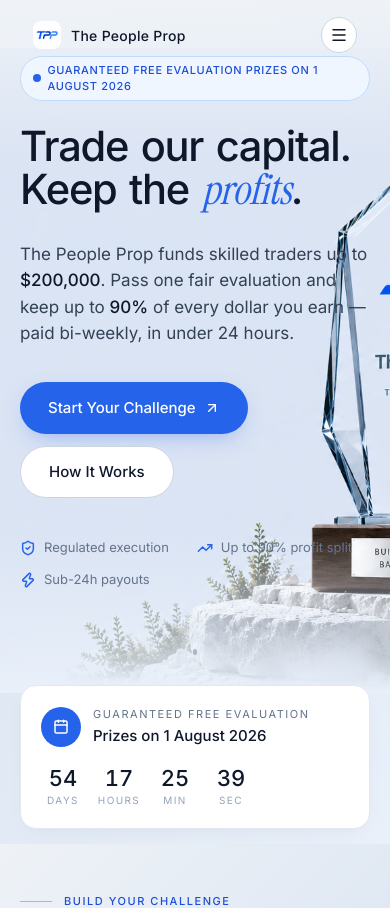
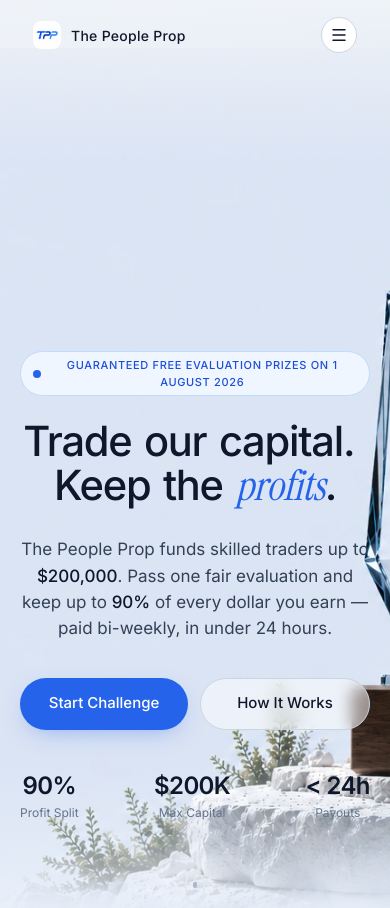
Before and after one commit to jatinkatariaaaa/thepeoplepropwebsite, a Next.js app: page / in a window 390 px wide. Shown: the top 908 px of the page. Built offline with nearby package versions, Linux system fonts and the light colour scheme.

Commit message:
Update Hero section mobile layout to match reference image (centered, lower text, side-by-side buttons, 3-column stats)

```diff
--- a/src/components/landing/Hero.tsx
+++ b/src/components/landing/Hero.tsx
@@ -209,6 +209,7 @@ export function Hero() {
             initial={{ opacity: 0, y: 20 }}
             animate={{ opacity: 1, y: 0 }}
             transition={{ duration: 0.6, ease: [0.22, 1, 0.36, 1] }}
+            className="flex flex-col items-center text-center lg:items-start lg:text-left pt-[35vh] sm:pt-[40vh] lg:pt-0"
           >
             <motion.div
               initial={{ opacity: 0, y: 12, scale: 0.95 }}
@@ -259,13 +260,12 @@ export function Hero() {
               initial={{ opacity: 0, y: 8 }}
               animate={{ opacity: 1, y: 0 }}
               transition={{ duration: 0.5, delay: 0.9 }}
-              className="mt-9 flex flex-wrap items-center gap-3"
+              className="mt-9 flex w-full md:w-auto items-center justify-center lg:justify-start gap-3"
             >
-              <Button href="#calculator" variant="primary" size="lg">
-                Start Your Challenge
-                <ArrowUpRight className="w-4 h-4" />
+              <Button href="#calculator" variant="primary" size="lg" className="flex-1 md:flex-none py-3.5">
+                Start Challenge
               </Button>
-              <Button href="#how" variant="outline" size="lg">
+              <Button href="#how" variant="outline" size="lg" className="flex-1 md:flex-none py-3.5 bg-white/50 backdrop-blur-sm">
                 How It Works
               </Button>
             </motion.div>
@@ -274,18 +274,17 @@ export function Hero() {
               initial={{ opacity: 0 }}
               animate={{ opacity: 1 }}
               transition={{ duration: 0.6, delay: 1.1 }}
-              className="mt-10 flex flex-wrap items-center gap-x-7 gap-y-3 text-[13px] text-[var(--ink-500)]"
+              className="mt-10 flex w-full justify-between sm:justify-center lg:justify-start items-center sm:gap-12 text-[12px] md:text-[13px] text-[var(--ink-500)]"
             >
               {[
-                { icon: ShieldCheck, label: "Regulated execution" },
-                { icon: TrendingUp, label: "Up to 90% profit split" },
-                { icon: Zap, label: "Sub-24h payouts" },
+                { value: "90%", label: "Profit Split" },
+                { value: "$200K", label: "Max Capital" },
+                { value: "< 24h", label: "Payouts" },
               ].map((it) => (
-                <li key={it.label} className="flex items-center gap-2">
-                  <it.icon
-                    className="w-4 h-4 text-[var(--accent)]"
-                    strokeWidth={2.2}
-                  />
+                <li key={it.label} className="flex flex-col items-center lg:items-start gap-0.5">
+                  <span className="text-2xl md:text-3xl font-semibold tracking-tight text-[var(--ink-950)]">
+                    {it.value}
+                  </span>
                   <span>{it.label}</span>
                 </li>
               ))}
```
